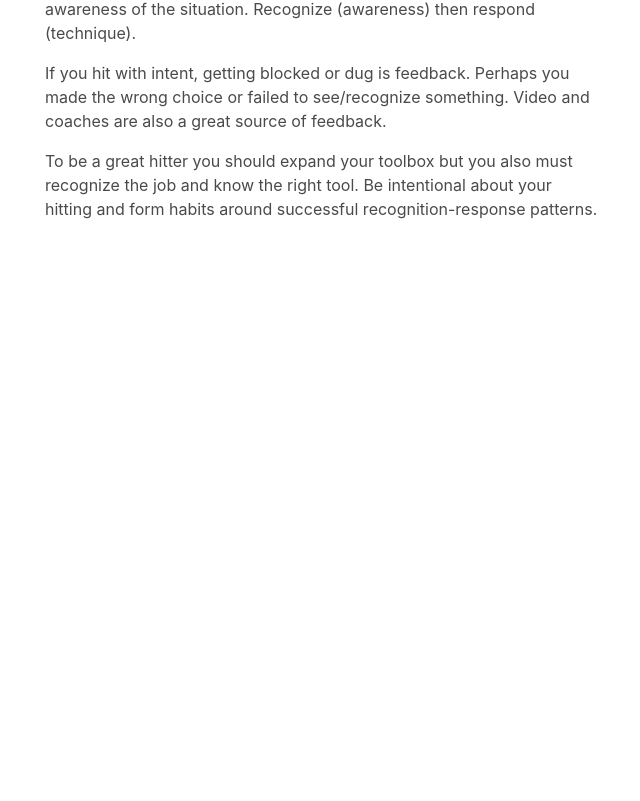
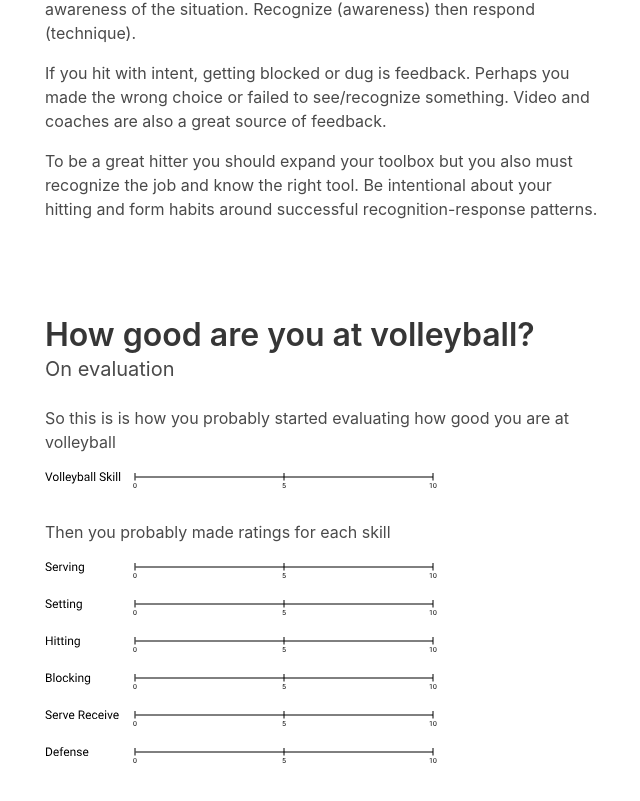
Before and after one commit to eli1797/Learning_Vue, a Vue app in the folder blog/: page /blog in a window 1280 px wide. Shown: the part 893-1694 px from the top of the page, without its empty margins (51-691 px from the left). Before the commit the page ends 1210 px from the top, so only its background shows below. Built offline with nearby package versions, Linux system fonts and the light colour scheme.

Commit message:
working on experimental post

```diff
--- a/blog/src/views/Blog.vue
+++ b/blog/src/views/Blog.vue
@@ -39,16 +39,20 @@
         </div>
       </article>
 
-     <!--  <article id="pure" class="section">
+      <article id="awareness" class="section">
         <div class="container">
-          <h1 class="title">Fundamentals</h1>
-          <h2 class="subtitle">Awareness and Technique</h2>
+          <h1 class="title">How good are you at volleyball?</h1>
+          <h2 class="subtitle">On evaluation</h2>
 
           <div class="content">
-            <p>Great hitters are looking for kills regardless of the set, score, or opponent. Each set should be viewed as an opportunity/challenge to score.</p>
+            <p>So this is is how you probably started evaluating how good you are at volleyball</p>
+            <img src="../assets/volley_skill.svg">
+            <br><br>
+            <p>Then you probably made ratings for each skill</p>
+            <img alt="split_skills_eval" src="../assets/split_skills_eval.svg">
           </div>
         </div>
-      </article> -->
+      </article>
 
     </div>
   </div>
```
Also changed, not shown: blog/src/assets/split_skills_eval.svg (added), blog/src/assets/volley_skill.svg (added).
